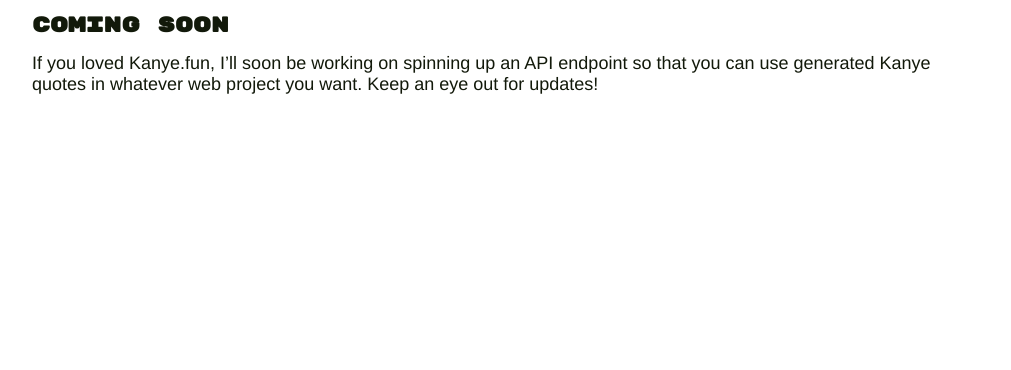
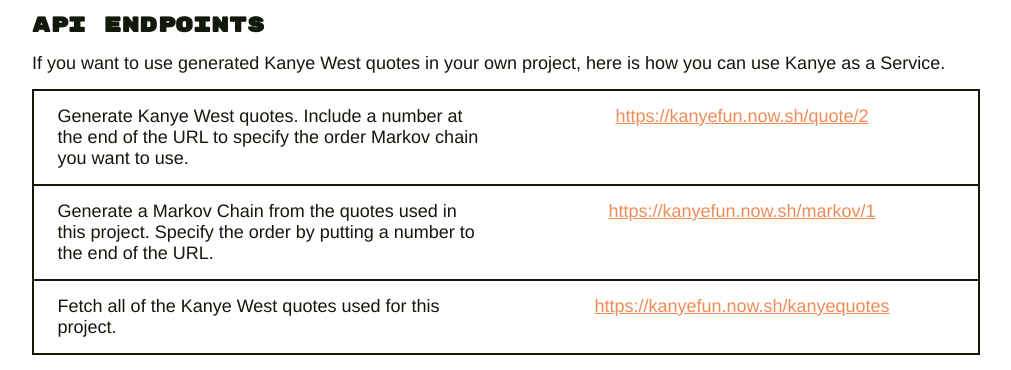
Before and after one commit to Allicolyer/markov-kanye, a plain HTML site: page about.html in a window 1280 px wide. Shown: the part 1564-1934 px from the top of the page, without its empty margins (134-1145 px from the left). Before the commit the page ends 1689 px from the top, so only its background shows below. Drawn offline with Linux system fonts and the light colour scheme; files whose address does not match are found by name.

Commit message:
add information about API endpoint

```diff
--- a/about.html
+++ b/about.html
@@ -168,11 +168,45 @@
           for supporting this project.
         </div>
       </div>
-      <h3 class="title my-3">Coming Soon</h3>
+      <h3 class="title my-3">API Endpoints</h3>
       <div class="mb-3">
-        If you loved Kanye.fun, I’ll soon be working on spinning up an API
-        endpoint so that you can use generated Kanye quotes in whatever web
-        project you want. Keep an eye out for updates!
+        If you want to use generated Kanye West quotes in your own project, here
+        is how you can use Kanye as a Service.
+      </div>
+      <div class="api-div">
+        <div class="api-description mx-2 mb-3">
+          Generate Kanye West quotes. Include a number at the end of the URL to
+          specify the order Markov chain you want to use.
+        </div>
+        <a
+          class="mx-2 mb-3"
+          href="https://kanyefun.now.sh/quote/2"
+          target="_blank"
+          >https://kanyefun.now.sh/quote/2</a
+        >
+      </div>
+      <div class="api-div">
+        <div class="api-description mx-2 mb-3">
+          Generate a Markov Chain from the quotes used in this project. Specify
+          the order by putting a number to the end of the URL.
+        </div>
+        <a
+          class="mx-2 mb-3"
+          href="https://kanyefun.now.sh/markov/1"
+          target="_blank"
+          >https://kanyefun.now.sh/markov/1</a
+        >
+      </div>
+      <div class="api-div">
+        <div class="api-description mx-2 mb-3">
+          Fetch all of the Kanye West quotes used for this project.
+        </div>
+        <a
+          class="mx-2 mb-3"
+          href="https://kanyefun.now.sh/kanyequotes"
+          target="_blank"
+          >https://kanyefun.now.sh/kanyequotes</a
+        >
       </div>
     </div>
   </body>
--- a/style/sass/_content.scss
+++ b/style/sass/_content.scss
@@ -60,11 +60,15 @@
   align-items: center;
 }
 
-//about pages tyles
-.contributors {
+//about page styles
+.flex-space-around {
   display: flex;
   justify-content: space-around;
   flex-wrap: wrap;
+}
+
+.contributors {
+  @extend .flex-space-around;
   .bio {
     width: 200px;
     text-align: center;
@@ -75,3 +79,28 @@
     }
   }
 }
+
+.api-div {
+  @extend .flex-space-around;
+  padding-top: 15px;
+  border: 2px solid $secondary-color;
+  border-bottom: none;
+  &:last-child {
+    border-bottom: 2px solid $secondary-color;
+  }
+
+  .api-description {
+    width: 45%;
+    @media screen and (max-width: $medium) {
+      width: 100%;
+    }
+  }
+
+  a {
+    width: 45%;
+    text-align: center;
+    @media screen and (max-width: $medium) {
+      width: 100%;
+    }
+  }
+}
```
Also changed, not shown: style/main.css, 1 other file.
